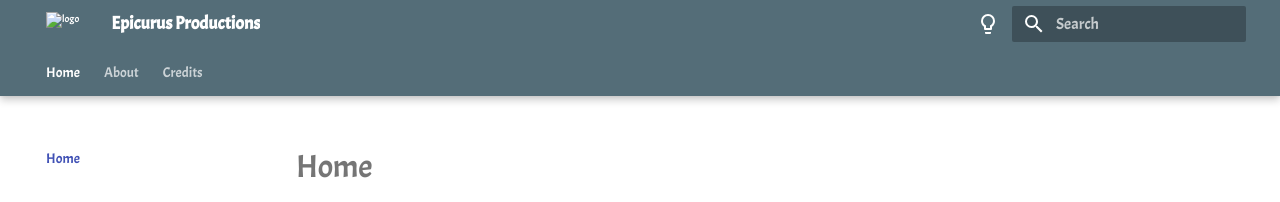
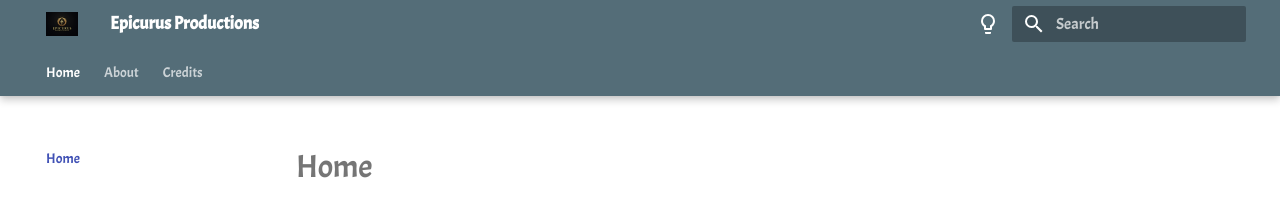
Before and after one commit to gamefreakcabe/solomons-arboretum, an MkDocs documentation site: the page built from docs/index.md, in a window 1280 px wide. Shown: the top 202 px of the page. Built offline with MkDocs 1.6.1 and Material for MkDocs 9.7.7, drawn with Linux system fonts in a browser that asks for light colours.

Commit message:
Update mkdocs.yml

```diff
--- a/mkdocs.yml
+++ b/mkdocs.yml
@@ -4,8 +4,8 @@ theme:
   name: material
   font:
     text: Acme
-  logo: /logo.jpeg
-  favicon: static/logo.jpeg
+  logo: static/logo.jpeg
+  faviconi: static/logo.jpeg
 
   features:
     # Navigation
```
